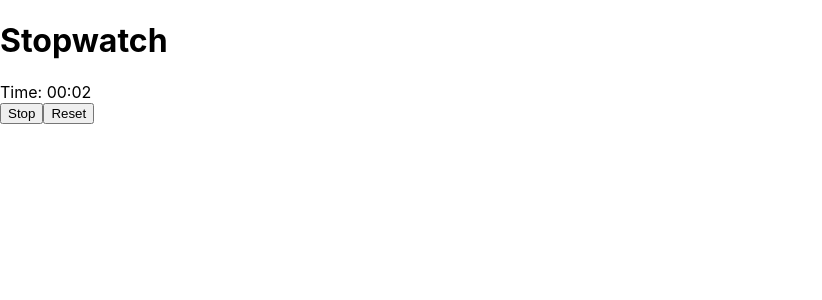
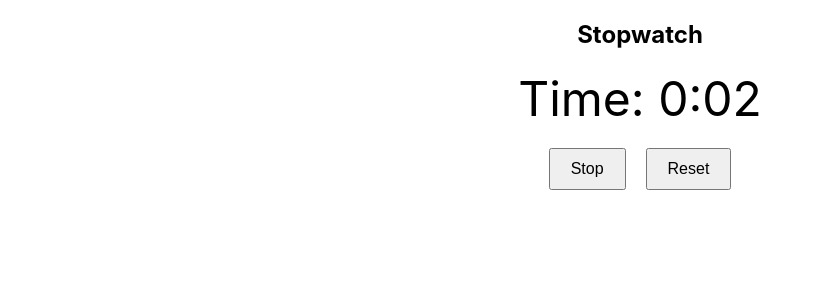
Before and after one commit to Shweta308/XStopwatch, a React (Create React App) app: page / in a window 1280 px wide. Both pictures are taken after a click on the button "Start". Shown: the top 300 px of the page, without its empty margins (0-822 px from the left). Built offline with nearby package versions, Linux system fonts and the light colour scheme.

Commit message:
Update App.js

```diff
--- a/src/App.js
+++ b/src/App.js
@@ -1,54 +1,58 @@
-// Stopwatch.js
-import React, { useState, useRef } from "react";
+import "./App.css";
+import React, { useState, useEffect } from "react";
 
-function Stopwatch() {
+const Stopwatch = () => {
   const [isRunning, setIsRunning] = useState(false);
   const [time, setTime] = useState(0);
-  const intervalRef = useRef(null);
 
-  // Function to start or stop the stopwatch
-  const startStopwatch = () => {
-    if (!isRunning) {
-      // Start the stopwatch
-      intervalRef.current = setInterval(() => {
+  useEffect(() => {
+    let timer;
+    if (isRunning) {
+      timer = setInterval(() => {
         setTime((prevTime) => prevTime + 1);
       }, 1000);
     } else {
-      // Stop the stopwatch
-      clearInterval(intervalRef.current);
+      clearInterval(timer);
     }
-    // Toggle the running state
-    setIsRunning(!isRunning);
+    return () => clearInterval(timer);
+  }, [isRunning]);
+
+  const startStopwatch = () => {
+    setIsRunning(true);
   };
 
-  // Function to reset the stopwatch
-  const resetStopwatch = () => {
-    clearInterval(intervalRef.current);
+  const stopStopwatch = () => {
     setIsRunning(false);
-    setTime(0);
   };
 
-  // Function to format the time in MM:SS format
+  const resetStopwatch = () => {
+    setTime(0);
+    setIsRunning(false);
+  };
+
   const formatTime = () => {
-    const minutes = Math.floor(time / 60).toString().padStart(2, "0");
+    const minutes = Math.floor(time / 60)
+      .toString()
+      .padStart(1, "0");
     const seconds = (time % 60).toString().padStart(2, "0");
     return `${minutes}:${seconds}`;
   };
 
   return (
     <div className="stopwatch">
-      <h1>Stopwatch</h1>
+      <h2>Stopwatch</h2>
       <div className="time">Time: {formatTime()}</div>
+
       <div className="buttons">
-        {!isRunning ? (
+        {isRunning ? (
+          <button onClick={stopStopwatch}>Stop</button>
+        ) : (
           <button onClick={startStopwatch}>Start</button>
-        ) : (
-          <button onClick={startStopwatch}>Stop</button>
         )}
         <button onClick={resetStopwatch}>Reset</button>
       </div>
     </div>
   );
-}
+};
 
 export default Stopwatch;
```
